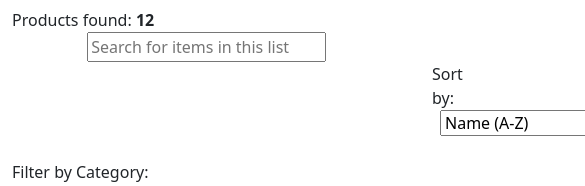
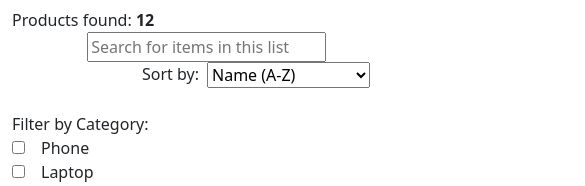
Before and after one commit to MansaRon/Vectra-Assessment, an Angular app: page /home in a window 390 px wide. Shown: the top 186 px of the page, 585 px wide, since content can reach past the window. Built offline with nearby package versions, Linux system fonts and the light colour scheme.

Commit message:
adding media query for mobile screens

```diff
--- a/src/app/home/home.component.css
+++ b/src/app/home/home.component.css
@@ -21,3 +21,32 @@
     height: 100%;
     object-fit: cover;
 }
+
+@media (max-width: 576px) {
+    .card-width {
+        width: 10rem;
+    }
+
+    .sort-drop-down {
+        display: flex;
+        justify-content: flex-end;
+        padding-left: 0px;
+    }
+
+    .mobileSearch {
+        width: 25em;
+    }
+}
+
+/* // Medium devices (tablets, 768px and up) */
+@media (max-width: 768px) {
+    .card-width {
+        width: 12rem;
+    }
+
+    .sort-drop-down {
+        display: flex;
+        justify-content: flex-end;
+        padding-left: 0px;
+    }
+}
--- a/src/index.html
+++ b/src/index.html
@@ -9,6 +9,7 @@
   <link href="https://cdn.jsdelivr.net/npm/bootstrap@5.2.3/dist/css/bootstrap.min.css" rel="stylesheet" integrity="sha384-rbsA2VBKQhggwzxH7pPCaAqO46MgnOM80zW1RWuH61DGLwZJEdK2Kadq2F9CUG65" crossorigin="anonymous">
 </head>
 <body>
+  <script src="https://cdn.jsdelivr.net/npm/bootstrap@5.2.3/dist/js/bootstrap.bundle.min.js" integrity="sha384-kenU1KFdBIe4zVF0s0G1M5b4hcpxyD9F7jL+jjXkk+Q2h455rYXK/7HAuoJl+0I4" crossorigin="anonymous"></script>
   <app-root></app-root>
 </body>
 </html>
```
